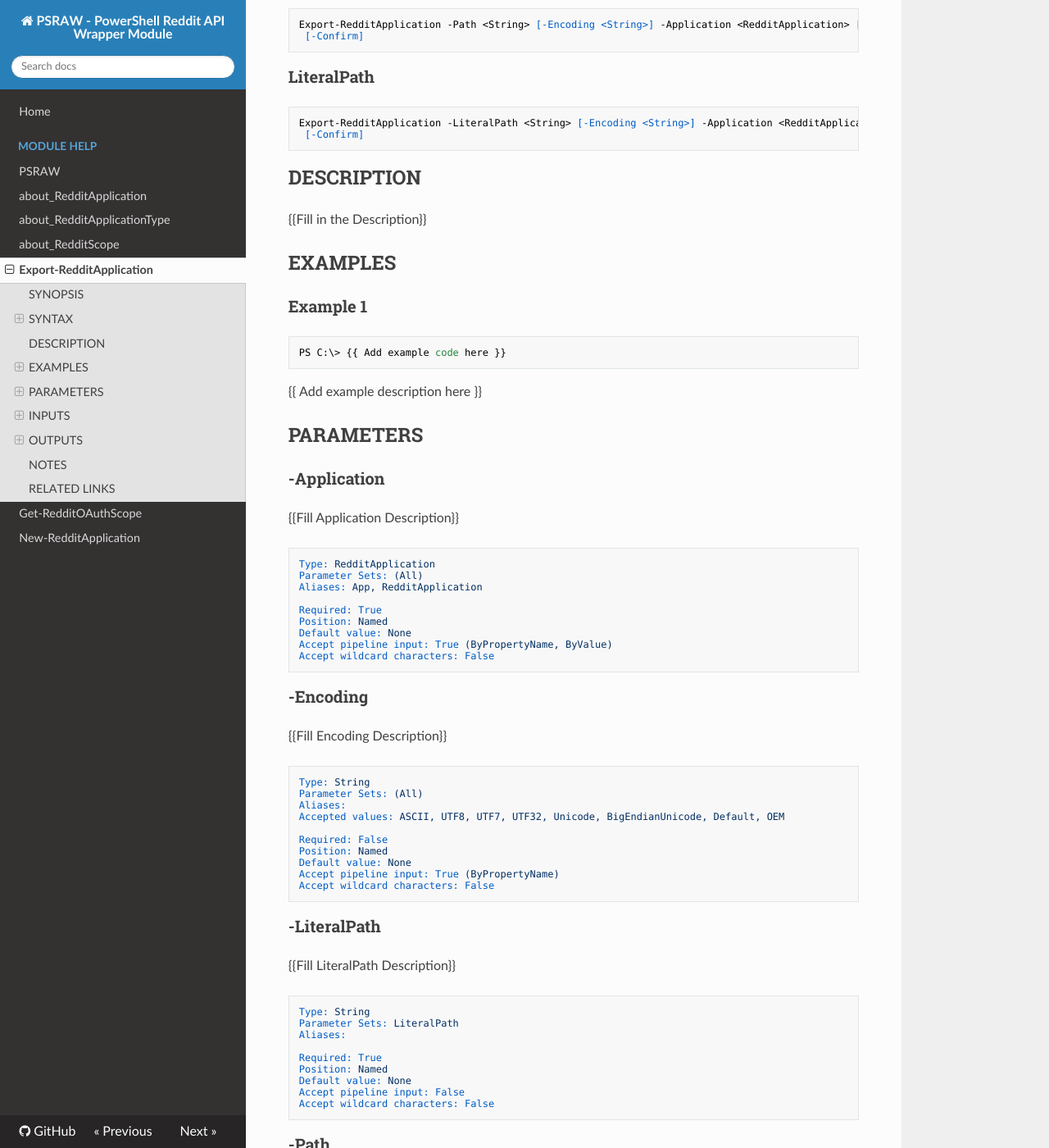
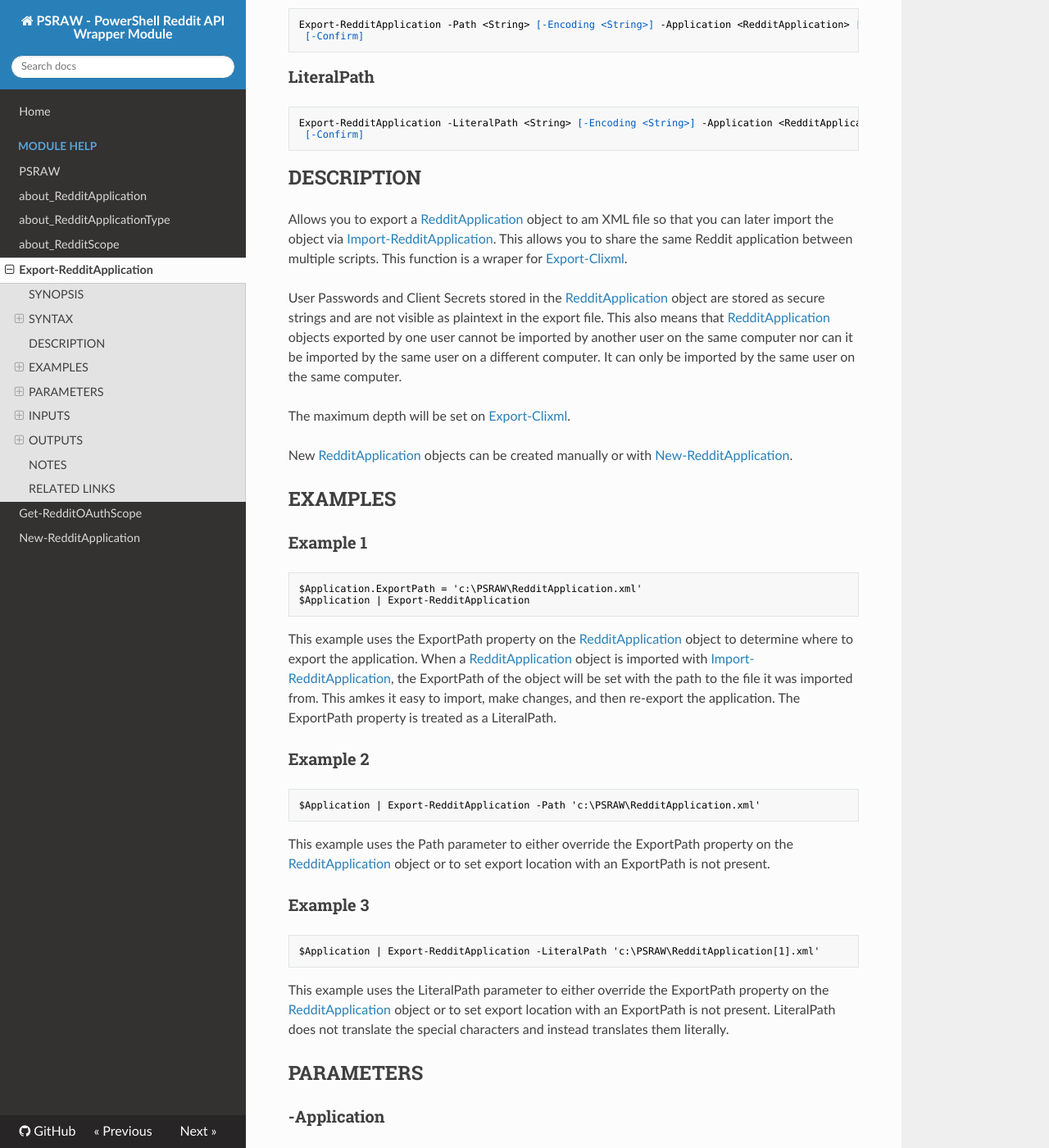
Before and after one commit to markekraus/PSRAW, an MkDocs documentation site: the page built from docs/Module/Export-RedditApplication.md, in a window 1280 px wide and 1400 px high, scrolled down 466 px. Shown: the whole window at 82% size. Built offline with MkDocs 1.6.1, drawn with Linux system fonts in a browser that asks for light colours; nearby versions of some CDN libraries; old or Windows-style settings are respelled for this version of MkDocs; some of the changed text lies outside the part shown.

Commit message:
Update Export-RedditApplication.md

````diff
--- a/docs/Module/Export-RedditApplication.md
+++ b/docs/Module/Export-RedditApplication.md
@@ -1,13 +1,13 @@
 ---
 external help file: PSRAW-help.xml
-online version: https://github.com/markekraus/ConnectReddit/wiki/Export%E2%80%90RedditApplication
+online version: https://psraw.readthedocs.io/en/latest/Module/Export-RedditApplication
 schema: 2.0.0
 ---
 
 # Export-RedditApplication
 
 ## SYNOPSIS
-{{Fill in the Synopsis}}
+Exports a [RedditApplication](https://psraw.readthedocs.io/en/latest/Module/about_RedditApplication) to an XML file.
 
 ## SYNTAX
 
@@ -29,21 +29,43 @@ Export-RedditApplication -LiteralPath <String> [-Encoding <String>] -Application
 ```
 
 ## DESCRIPTION
-{{Fill in the Description}}
+Allows you to export a [RedditApplication](https://psraw.readthedocs.io/en/latest/Module/about_RedditApplication) object to am XML file so that you can later import the object via [Import-RedditApplication](https://psraw.readthedocs.io/en/latest/Module/Import-RedditApplication). This allows you to share the same Reddit application between multiple scripts. This function is a wraper for [Export-Clixml](http://go.microsoft.com/fwlink/?LinkID=113297).
+
+User Passwords and Client Secrets stored in the [RedditApplication](https://psraw.readthedocs.io/en/latest/Module/about_RedditApplication) object are stored as secure strings and are not visible as plaintext in the export file. This also means that [RedditApplication](https://psraw.readthedocs.io/en/latest/Module/about_RedditApplication) objects exported by one user cannot be imported by another user on the same computer nor can it be imported by the same user on a different computer. It can only be imported by the same user on the same computer.
+
+The maximum depth will be set on [Export-Clixml](http://go.microsoft.com/fwlink/?LinkID=113297).
+
+New [RedditApplication](https://psraw.readthedocs.io/en/latest/Module/about_RedditApplication) objects can be created manually or with [New-RedditApplication](https://psraw.readthedocs.io/en/latest/Module/New-RedditApplication).
 
 ## EXAMPLES
 
 ### Example 1
-```
-PS C:\> {{ Add example code here }}
+```powershell
+$Application.ExportPath = 'c:\PSRAW\RedditApplication.xml'
+$Application | Export-RedditApplication
 ```
 
-{{ Add example description here }}
+This example uses the ExportPath property on the [RedditApplication](https://psraw.readthedocs.io/en/latest/Module/about_RedditApplication) object to determine where to export the application. When a [RedditApplication](https://psraw.readthedocs.io/en/latest/Module/about_RedditApplication) object is imported with [Import-RedditApplication](https://psraw.readthedocs.io/en/latest/Module/Import-RedditApplication), the ExportPath of the object will be set with the path to the file it was imported from. This amkes it easy to import, make changes, and then re-export the application. The ExportPath property is treated as a LiteralPath.
+
+
+### Example 2
+```powershell
+$Application | Export-RedditApplication -Path 'c:\PSRAW\RedditApplication.xml'
+```
+
+This example uses the Path parameter to either override the ExportPath property on the [RedditApplication](https://psraw.readthedocs.io/en/latest/Module/about_RedditApplication) object or to set export location with an ExportPath is not present.
+
+### Example 3
+```powershell
+$Application | Export-RedditApplication -LiteralPath 'c:\PSRAW\RedditApplication[1].xml'
+```
+
+This example uses the LiteralPath parameter to either override the ExportPath property on the [RedditApplication](https://psraw.readthedocs.io/en/latest/Module/about_RedditApplication) object or to set export location with an ExportPath is not present. LiteralPath does not translate the special characters and instead translates them literally.
 
 ## PARAMETERS
 
 ### -Application
-{{Fill Application Description}}
+The [RedditApplication](https://psraw.readthedocs.io/en/latest/Module/about_RedditApplication) object to be exported. This will be sent as the InputObject paramter to [Export-Clixml](http://go.microsoft.com/fwlink/?LinkID=113297).
 
 ```yaml
 Type: RedditApplication
@@ -58,7 +80,18 @@ Accept wildcard characters: False
 ```
 
 ### -Encoding
-{{Fill Encoding Description}}
+Specifies the type of encoding for the target file. The acceptable values for this parameter are:
+
+- ASCII
+- UTF8
+- UTF7
+- UTF32
+- Unicode
+- BigEndianUnicode
+- Default
+- OEM
+
+The default value is Unicode.
 
 ```yaml
 Type: String
@@ -74,7 +107,7 @@ Accept wildcard characters: False
 ```
 
 ### -LiteralPath
-{{Fill LiteralPath Description}}
+Specifies the path to the file where the XML representation of the [RedditApplication](https://psraw.readthedocs.io/en/latest/Module/about_RedditApplication) object will be stored. Unlike Path , the value of the LiteralPath parameter is used exactly as it is typed. No characters are interpreted as wildcards. If the path includes escape characters, enclose it in single quotation marks. Single quotation marks tell Windows PowerShell not to interpret any characters as escape sequences.
 
 ```yaml
 Type: String
@@ -89,7 +122,7 @@ Accept wildcard characters: False
 ```
 
 ### -Path
-{{Fill Path Description}}
+Specifies the path to the file where the XML representation of the [RedditApplication](https://psraw.readthedocs.io/en/latest/Module/about_RedditApplication) object will be stored.
 
 ```yaml
 Type: String
@@ -134,19 +167,37 @@ Accept pipeline input: False
 Accept wildcard characters: False
 ```
 
+### CommonParameters
+This cmdlet supports the common parameters: -Debug, -ErrorAction, -ErrorVariable, -InformationAction, -InformationVariable, -OutVariable, -OutBuffer, -PipelineVariable, -Verbose, -WarningAction, and -WarningVariable. For more information, see about_CommonParameters (http://go.microsoft.com/fwlink/?LinkID=113216).
+
 ## INPUTS
 
-### System.String
-RedditApplication
-
+### RedditApplication
 
 ## OUTPUTS
 
 ### System.IO.FileInfo
 
+## NOTES
+For complete documentation visit [https://psraw.readthedocs.io/](https://psraw.readthedocs.io/)
 
-## NOTES
+For more information about registering Reddit Apps, Reddit's API, or Reddit OAuth see:
+
+* [https://github.com/reddit/reddit/wiki/API](https://github.com/reddit/reddit/wiki/API)
+* [https://github.com/reddit/reddit/wiki/OAuth2](https://github.com/reddit/reddit/wiki/OAuth2)
+* [https://www.reddit.com/prefs/apps](https://www.reddit.com/prefs/apps)
+* [https://www.reddit.com/wiki/api](https://www.reddit.com/wiki/api)
 
 ## RELATED LINKS
 
-[https://github.com/markekraus/ConnectReddit/wiki/Export%E2%80%90RedditApplication](https://github.com/markekraus/ConnectReddit/wiki/Export%E2%80%90RedditApplication)
+[https://psraw.readthedocs.io/en/latest/Module/Export-RedditApplication](https://psraw.readthedocs.io/en/latest/Module/Export-RedditApplication)
+
+[about_RedditApplication](https://psraw.readthedocs.io/en/latest/Module/about_RedditApplication)
+
+[Import-RedditApplication](https://psraw.readthedocs.io/en/latest/Module/Import-RedditApplication)
+
+[New-RedditApplication](https://psraw.readthedocs.io/en/latest/Module/New-RedditApplication)
+
+[Export-Clixml](http://go.microsoft.com/fwlink/?LinkID=113297)
+
+[https://psraw.readthedocs.io/](https://psraw.readthedocs.io/)
````
